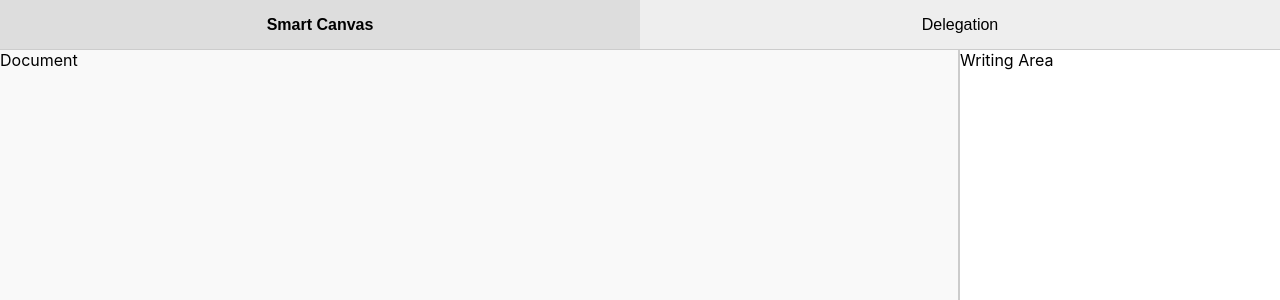
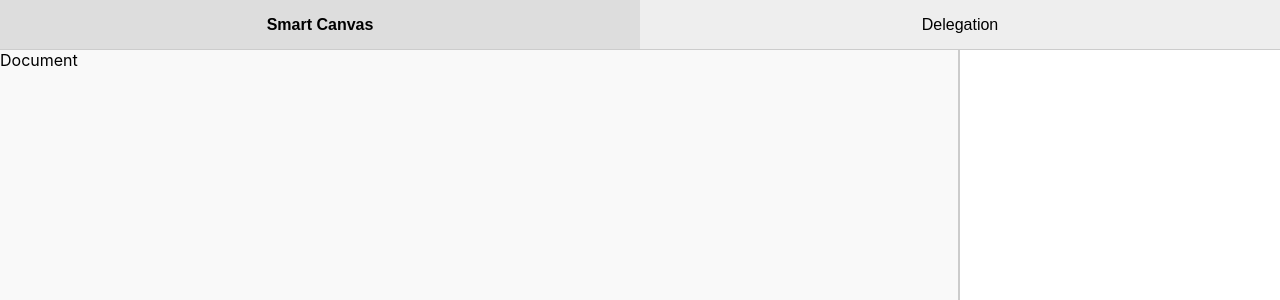
Before and after one commit to lucagerdau07-del/NotesAPP, a React (Vite) app: page / in a window 1280 px wide. Shown: the top 300 px of the page. Built offline with nearby package versions, Linux system fonts and the light colour scheme.

Commit message:
feat: implement drawing canvas logic in writing zone

```diff
--- a/src/components/WritingZone.jsx
+++ b/src/components/WritingZone.jsx
@@ -1,3 +1,18 @@
+import useCanvas from '../hooks/useCanvas';
+
 export default function WritingZone() {
-  return <div className="writing-zone" data-testid="writing-zone">Writing Area</div>;
+  const { canvasRef, startDrawing, draw, stopDrawing } = useCanvas();
+
+  return (
+    <div className="writing-zone" data-testid="writing-zone">
+      <canvas
+        ref={canvasRef}
+        onPointerDown={startDrawing}
+        onPointerMove={draw}
+        onPointerUp={stopDrawing}
+        onPointerOut={stopDrawing}
+        style={{ width: '100%', height: '100%', touchAction: 'none' }}
+      />
+    </div>
+  );
 }
--- /dev/null
+++ b/src/hooks/useCanvas.js
@@ -0,0 +1,30 @@
+import { useState, useRef } from 'react';
+
+export default function useCanvas() {
+  const canvasRef = useRef(null);
+  const [isDrawing, setIsDrawing] = useState(false);
+
+  const startDrawing = ({ nativeEvent }) => {
+    const { offsetX, offsetY } = nativeEvent;
+    const context = canvasRef.current.getContext('2d');
+    context.beginPath();
+    context.moveTo(offsetX, offsetY);
+    setIsDrawing(true);
+  };
+
+  const draw = ({ nativeEvent }) => {
+    if (!isDrawing) return;
+    const { offsetX, offsetY } = nativeEvent;
+    const context = canvasRef.current.getContext('2d');
+    context.lineTo(offsetX, offsetY);
+    context.stroke();
+  };
+
+  const stopDrawing = () => {
+    const context = canvasRef.current.getContext('2d');
+    context.closePath();
+    setIsDrawing(false);
+  };
+
+  return { canvasRef, isDrawing, startDrawing, draw, stopDrawing };
+}
```
Also changed, not shown: 1 other file (tests, documents, lock files or other folders).
